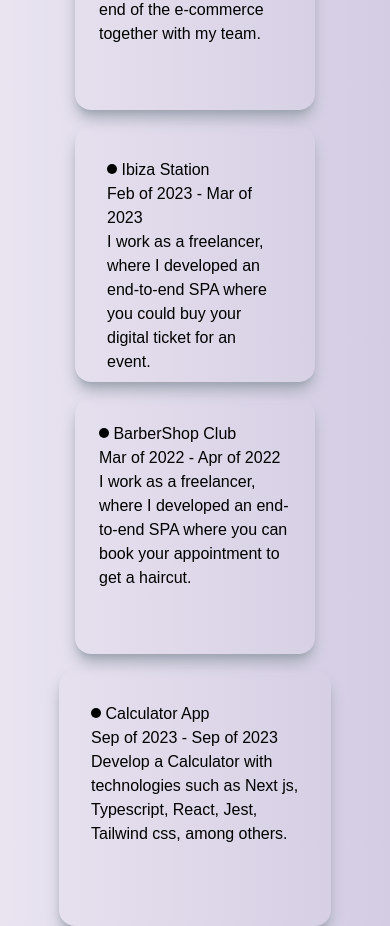
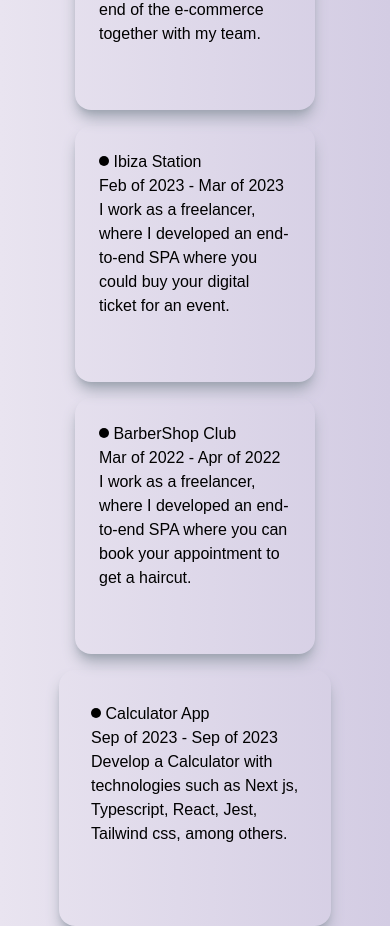
Before and after one commit to LucasGonzalezSwd/Porfolio-LucasSwd, a React (Create React App) app in the folder client/: page / in a window 390 px wide. Shown: the part 1440-2366 px from the top of the page. Built offline with nearby package versions, Linux system fonts and the light colour scheme.

Commit message:
styles responsive phone

```diff
--- a/client/src/components/AboutMe.jsx
+++ b/client/src/components/AboutMe.jsx
@@ -30,7 +30,7 @@ export const AboutMe = () => {
                 Soy Henry bootcamp final project. Develop the front-end of the e-commerce together with my team.
                   </p> </div>
 
-                <div className=' p-[2rem] shadow-lg shadow-gray-400 w-[17rem] max-[1600px]:w-[15rem] flex flex-col rounded-2xl h-[16rem]'>
+                <div className=' p-[1.5rem] shadow-lg shadow-gray-400 w-[17rem] max-[1600px]:w-[15rem] flex flex-col rounded-2xl h-[16rem]'>
                <h2 className=''> <FontAwesomeIcon icon={faCircle} size="2xs" className=' text-black'/> Ibiza Station</h2>
                  <p className=''>Feb of 2023 - Mar of 2023</p>
                 <p className=''>
```
